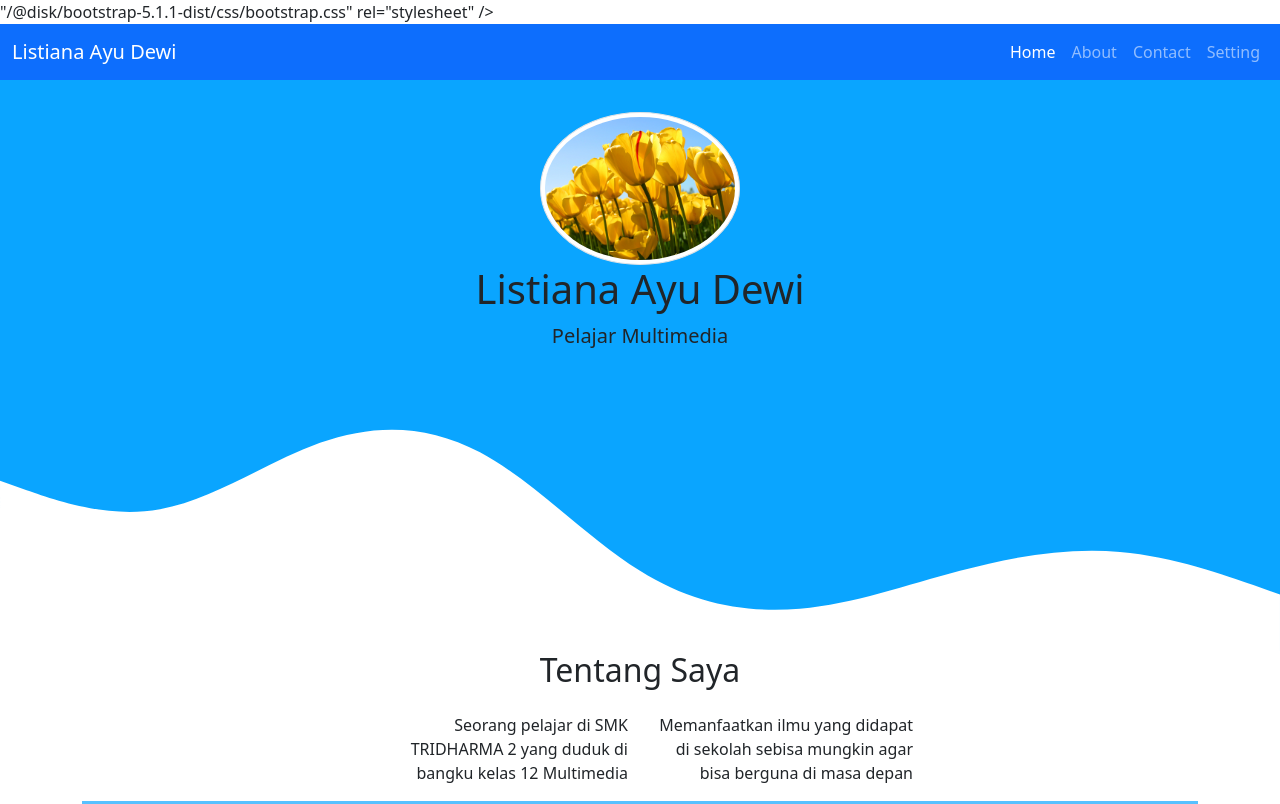
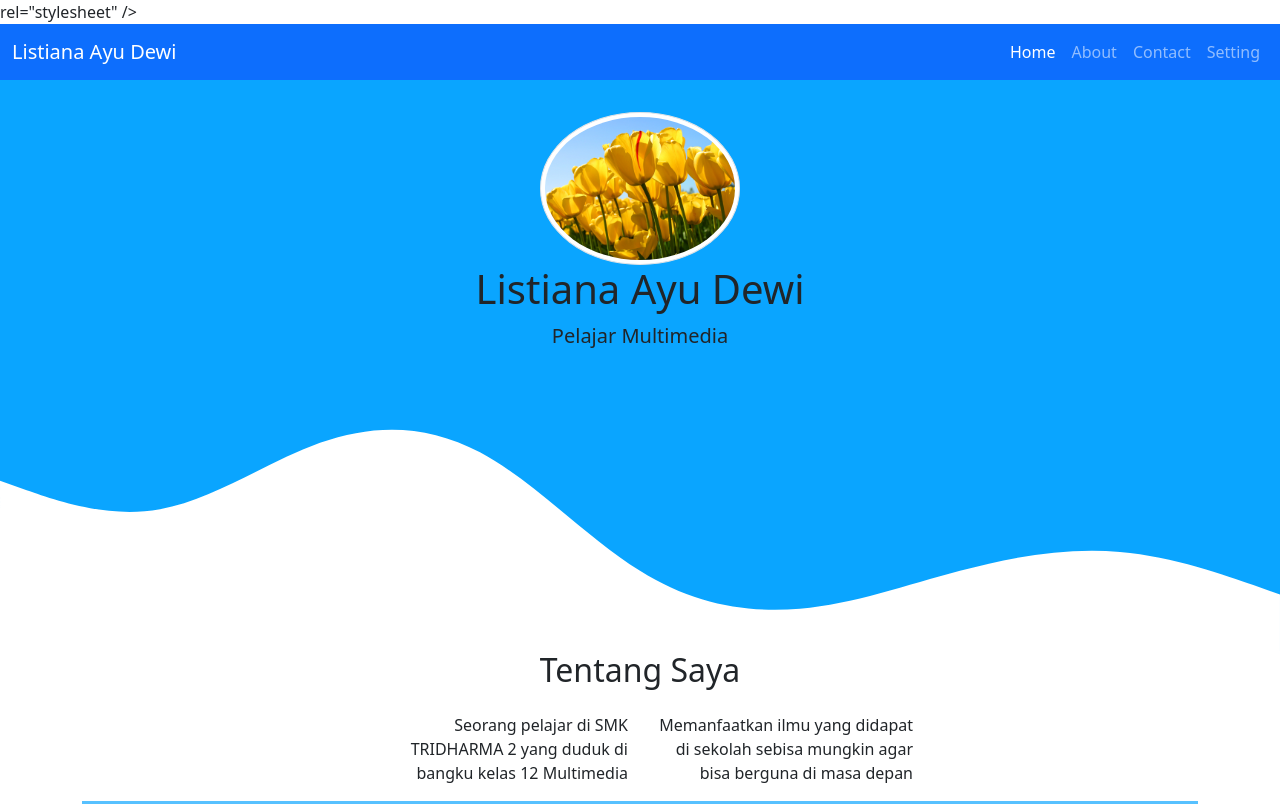
Before and after one commit to ListiiChan/12640l, a plain HTML site: page index.html in a window 1280 px wide. Shown: the top 804 px of the page. Drawn offline with nearby package versions, Linux system fonts and the light colour scheme.

Commit message:
Update index.html

```diff
--- a/index.html
+++ b/index.html
@@ -7,7 +7,7 @@
     <title>Listiana Ayu Dewi</title>
     <!-- Bootstrap CSS -->
 
-    <link href="https://cdn.jsdelivr.net/npm/bootstrap@5.1.1/dist/css/bootstrap.min.css" rel="stylesheet" integrity="sha384-F3w7mX95PdgyTmZZMECAngseQB83DfGTowi0iMjiWaeVhAn4FJkqJByhZMI3AhiU" crossorigin="anonymous"/>"F:\bootstrap-5.1.1-dist\css/bootstrap.css" rel="stylesheet" />
+    <link href="https://cdn.jsdelivr.net/npm/bootstrap@5.1.1/dist/css/bootstrap.min.css" rel="stylesheet" integrity="sha384-F3w7mX95PdgyTmZZMECAngseQB83DfGTowi0iMjiWaeVhAn4FJkqJByhZMI3AhiU" crossorigin="anonymous"/> rel="stylesheet" />
     <!-- My CSS -->
 
     <link rel="stylesheet" href="Style.css" />
```
